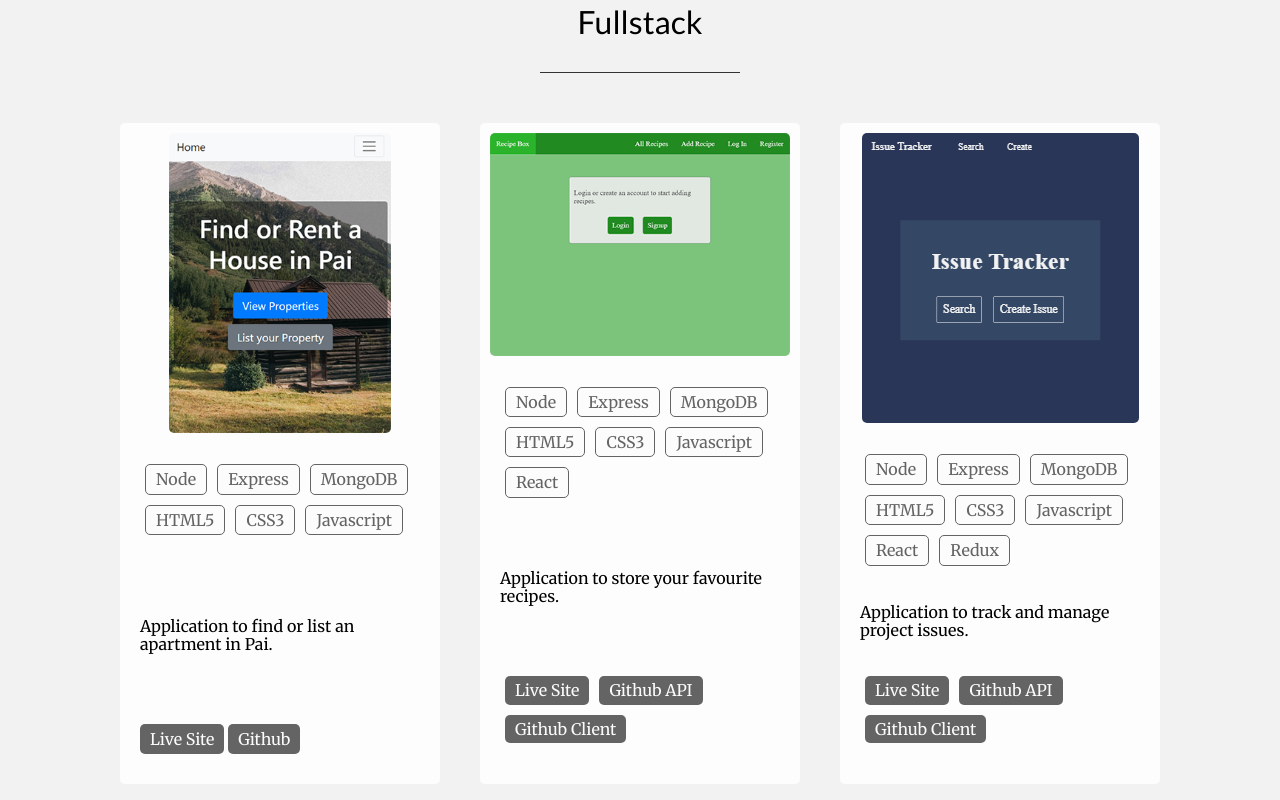
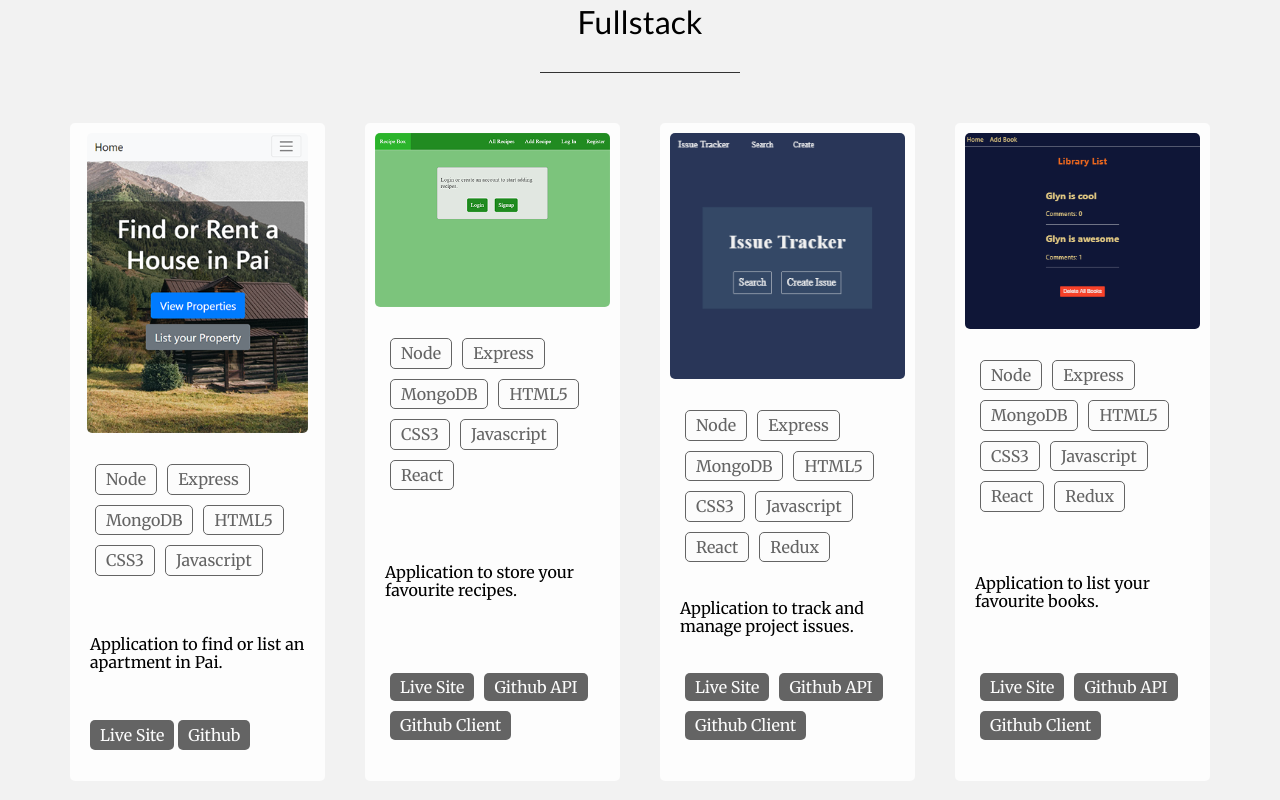
Before and after one commit to GlynL/portfolio-2, a website: page dist/index.html in a window 1280 px wide. Shown: the part 2820-3620 px from the top of the page. Drawn offline with Linux system fonts and the light colour scheme.

Commit message:
added project

```diff
--- a/dist/index.html
+++ b/dist/index.html
@@ -375,6 +375,48 @@
             </p>
           </div>
         </div>
+        <div class="projects__item">
+          <a href="https://glynlewington.com/personal-library" target="_blank">
+            <img
+              src="images/project-personal-library.PNG"
+              alt="personal library"
+              title="personal library"
+            />
+          </a>
+          <div class="projects__description">
+            <p class="projects__description--tech">
+              <span class="btn btn--inverse btn--nohover">Node</span>
+              <span class="btn btn--inverse btn--nohover">Express</span>
+              <span class="btn btn--inverse btn--nohover">MongoDB</span>
+              <span class="btn btn--inverse btn--nohover">HTML5</span>
+              <span class="btn btn--inverse btn--nohover">CSS3</span>
+              <span class="btn btn--inverse btn--nohover">Javascript</span>
+              <span class="btn btn--inverse btn--nohover">React</span>
+              <span class="btn btn--inverse btn--nohover">Redux</span>
+            </p>
+            <p>Application to list your favourite books.</p>
+            <p class="projects__links">
+              <a
+                class="btn btn--link"
+                href="https://glynlewington.com/personal-library"
+                target="_blank"
+                >Live Site</a
+              >
+              <a
+                class="btn btn--link"
+                href="https://github.com/GlynL/personal-library--api"
+                target="_blank"
+                >Github API</a
+              >
+              <a
+                class="btn btn--link"
+                href="https://github.com/GlynL/personal-library--client"
+                target="_blank"
+                >Github Client</a
+              >
+            </p>
+          </div>
+        </div>
       </div>
     </section>
 
```
Also changed, not shown: dist/images/project-personal-library.PNG (added), 1 other file.
